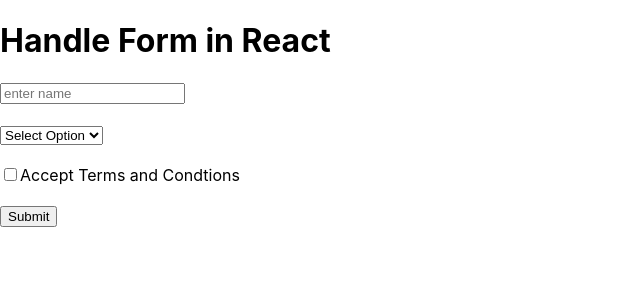
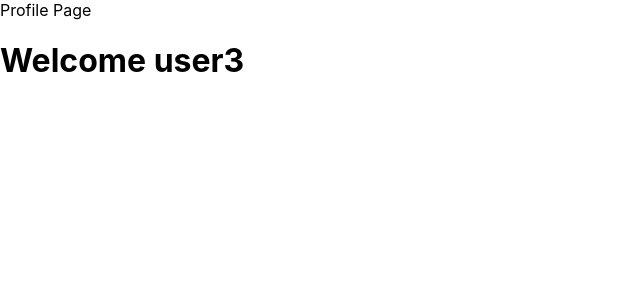
Before and after one commit to Nitishrestha/react-prac, a React (Create React App) app: page / in a window 1280 px wide. Shown: the top 300 px of the page, without its empty margins (0-640 px from the left). Built offline with nearby package versions, Linux system fonts and the light colour scheme.

Commit message:
Conditional rendering in react

```diff
--- a/src/App.js
+++ b/src/App.js
@@ -1,10 +1,10 @@
 import './App.css';
-import HandleForm from './HandleForm';
+import Profile from './Profile';
 
 function App() {
 
   return (
-    <HandleForm/>
+    <Profile/>
   );
 }
 
--- /dev/null
+++ b/src/Profile.js
@@ -0,0 +1,14 @@
+import React, { useState } from 'react'
+
+export default function Profile() {
+  const [validated, setValidated] = useState(3);
+
+  return (
+    <div>Profile Page
+        {validated ==1 ?
+         <h1>Welcome user1</h1>
+        : validated ==2?  <h1>Welcome user2</h1>
+        : <h1>Welcome user3</h1>}
+    </div>
+  )
+}
```
Also changed, not shown: src/component/FormValue.js (renamed from src/FormValue.js), src/component/HandleForm.js (renamed from src/HandleForm.js), src/component/HideElement.js (renamed from src/HideElement.js).
